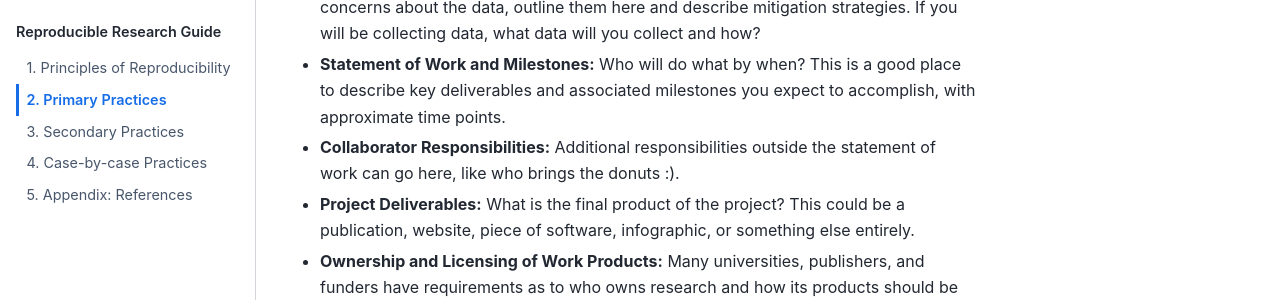
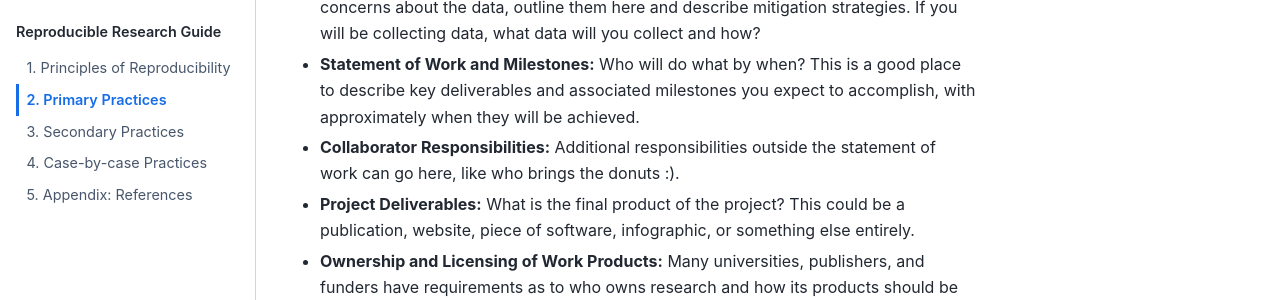
Before and after one commit to ryterdal/guide_reproducible_research, a Jupyter Book: the page built from chapters/02_primary_practices.md, in a window 1280 px wide and 900 px high, scrolled down 1512 px. Shown: the part 206-506 px from the top of the window. Built offline with Jupyter Book 1.0.4 settings and Sphinx 7.4.7 and the Sphinx Book theme 1.1.4, drawn with Linux system fonts in a browser that asks for light colours.

Commit message:
Update chapters/02_primary_practices.md
Co-authored-by: PLNReynolds <plreynolds@ucdavis.edu>

```diff
--- a/chapters/02_primary_practices.md
+++ b/chapters/02_primary_practices.md
@@ -83,7 +83,7 @@ anywhere, consider the following as a potential outline for a scoping document:
   how?
 - **Statement of Work and Milestones:** Who will do what by when? This is a good
   place to describe key deliverables and associated milestones you expect to accomplish, with
-  approximate time points.
+  approximately when they will be achieved.
 - **Collaborator Responsibilities:** Additional responsibilities outside the
   statement of work can go here, like who brings the donuts :).
 - **Project Deliverables:** What is the final product of the project? This could
```
